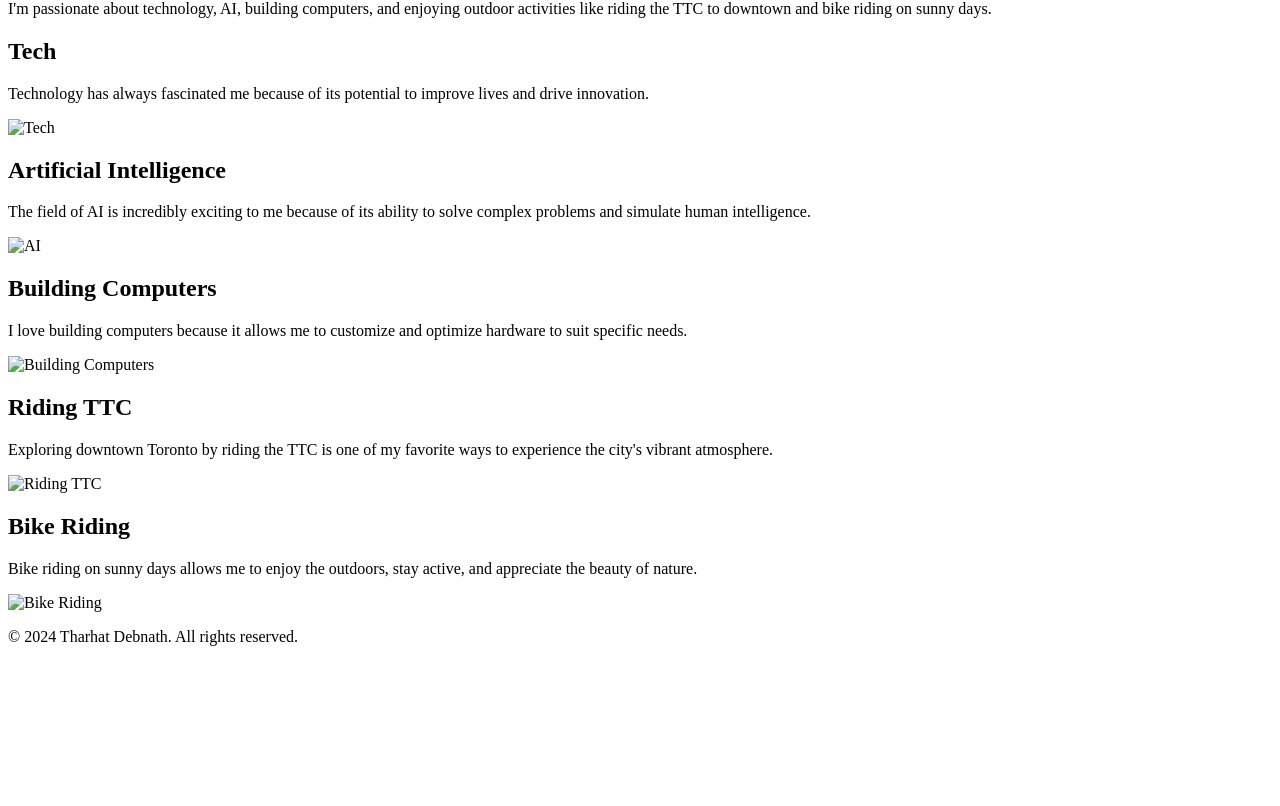
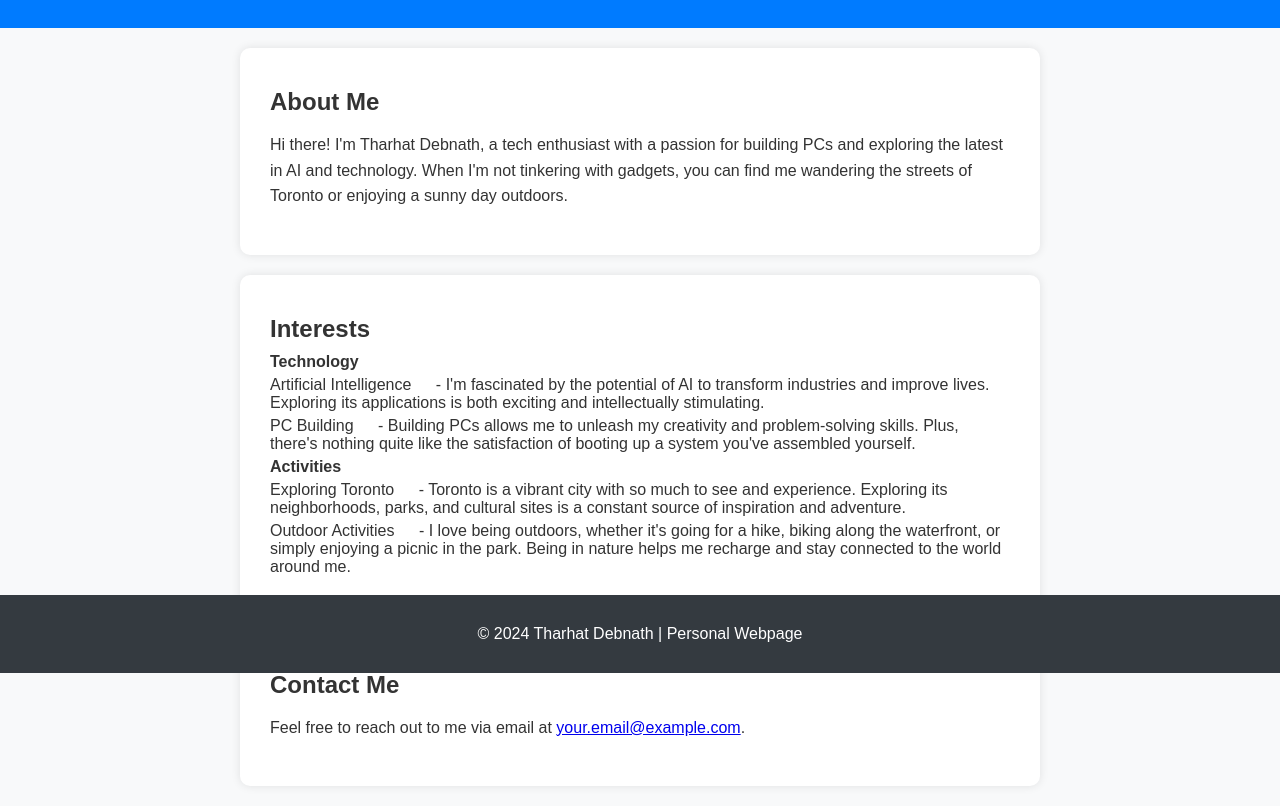
Before and after one commit to TaharhatDebnath/aboutme-website-td, a plain HTML site: page index.html in a window 1280 px wide. Shown: the part 127-933 px from the top of the page. Before the commit the page ends 800 px from the top, so only its background shows below. Drawn offline with Linux system fonts and the light colour scheme.

Commit message:
Update index.html

```diff
--- a/index.html
+++ b/index.html
@@ -3,47 +3,113 @@
 <head>
     <meta charset="UTF-8">
     <meta name="viewport" content="width=device-width, initial-scale=1.0">
-    <title>Tharhat Debnath - Personal Website</title>
-    <link rel="stylesheet" href="style.css">
-    <link rel="stylesheet" href="https://cdnjs.cloudflare.com/ajax/libs/font-awesome/5.15.4/css/all.min.css">
+    <title>Tharhat Debnath - Personal Webpage</title>
+    <style>
+        body {
+            font-family: Arial, sans-serif;
+            margin: 0;
+            padding: 0;
+            background-color: #f8f9fa;
+            color: #333;
+        }
+        header {
+            background-color: #007bff;
+            color: #fff;
+            padding: 30px 0;
+            text-align: center;
+        }
+        h1, h2 {
+            margin: 10px 0;
+        }
+        .container {
+            max-width: 800px;
+            margin: 20px auto;
+            padding: 0 20px;
+        }
+        p {
+            line-height: 1.6;
+        }
+        footer {
+            background-color: #343a40;
+            color: #fff;
+            text-align: center;
+            padding: 10px 0;
+            position: fixed;
+            bottom: 0;
+            width: 100%;
+        }
+        section {
+            background-color: #fff;
+            padding: 30px;
+            border-radius: 10px;
+            margin-bottom: 20px;
+            box-shadow: 0px 0px 10px rgba(0, 0, 0, 0.1);
+            transition: transform 0.3s ease-in-out;
+        }
+        section:hover {
+            transform: translateY(-5px);
+        }
+        ul {
+            padding: 0;
+            margin: 0;
+        }
+        li {
+            list-style-type: none;
+            margin-bottom: 5px;
+        }
+        .category {
+            font-weight: bold;
+            margin-bottom: 5px;
+            transition: color 0.3s ease-in-out;
+        }
+        .category:hover {
+            color: #007bff;
+        }
+        .explanation {
+            margin-left: 20px;
+        }
+    </style>
 </head>
 <body>
+
 <header>
-        <h1>Welcome to My Personal Website</h1>
+    <h1>Tharhat Debnath</h1>
+    <h2>Tech Enthusiast & PC Builder</h2>
 </header>
-    <main>
-        <section id="about-me" class="category">
+
+<div class="container">
+    <section>
         <h2>About Me</h2>
-            <p>I'm passionate about technology, AI, building computers, and enjoying outdoor activities like riding the TTC to downtown and bike riding on sunny days.</p>
+        <p>
+            Hi there! I'm Tharhat Debnath, a tech enthusiast with a passion for building PCs and exploring the latest in AI and technology. When I'm not tinkering with gadgets, you can find me wandering the streets of Toronto or enjoying a sunny day outdoors.
+        </p>
     </section>
-        <section id="tech" class="category">
-            <h2>Tech</h2>
-            <p>Technology has always fascinated me because of its potential to improve lives and drive innovation.</p>
-            <img src="tech.jpg" alt="Tech">
+
+    <section>
+        <h2>Interests</h2>
+        <div class="category">Technology</div>
+        <ul>
+            <li>Artificial Intelligence<span class="explanation"> - I'm fascinated by the potential of AI to transform industries and improve lives. Exploring its applications is both exciting and intellectually stimulating.</span></li>
+            <li>PC Building<span class="explanation"> - Building PCs allows me to unleash my creativity and problem-solving skills. Plus, there's nothing quite like the satisfaction of booting up a system you've assembled yourself.</span></li>
+        </ul>
+        <div class="category">Activities</div>
+        <ul>
+            <li>Exploring Toronto<span class="explanation"> - Toronto is a vibrant city with so much to see and experience. Exploring its neighborhoods, parks, and cultural sites is a constant source of inspiration and adventure.</span></li>
+            <li>Outdoor Activities<span class="explanation"> - I love being outdoors, whether it's going for a hike, biking along the waterfront, or simply enjoying a picnic in the park. Being in nature helps me recharge and stay connected to the world around me.</span></li>
+        </ul>
     </section>
-        <section id="ai" class="category">
-            <h2>Artificial Intelligence</h2>
-            <p>The field of AI is incredibly exciting to me because of its ability to solve complex problems and simulate human intelligence.</p>
-            <img src="ai.jpg" alt="AI">
+
+    <section>
+        <h2>Contact Me</h2>
+        <p>
+            Feel free to reach out to me via email at <a href="mailto:your.email@example.com">your.email@example.com</a>.
+        </p>
     </section>
-        <section id="computers" class="category">
-            <h2>Building Computers</h2>
-            <p>I love building computers because it allows me to customize and optimize hardware to suit specific needs.</p>
-            <img src="computer.jpg" alt="Building Computers">
-        </section>
-        <section id="ttc" class="category">
-            <h2>Riding TTC</h2>
-            <p>Exploring downtown Toronto by riding the TTC is one of my favorite ways to experience the city's vibrant atmosphere.</p>
-            <img src="ttc.jpg" alt="Riding TTC">
-        </section>
-        <section id="bike" class="category">
-            <h2>Bike Riding</h2>
-            <p>Bike riding on sunny days allows me to enjoy the outdoors, stay active, and appreciate the beauty of nature.</p>
-            <img src="bike.jpg" alt="Bike Riding">
-        </section>
-    </main>
+</div>
+
 <footer>
-        <p>&copy; 2024 Tharhat Debnath. All rights reserved.</p>
+    <p>&copy; 2024 Tharhat Debnath | Personal Webpage</p>
 </footer>
+
 </body>
 </html>
```
Lines whose indentation alone changed are shown as unchanged.
